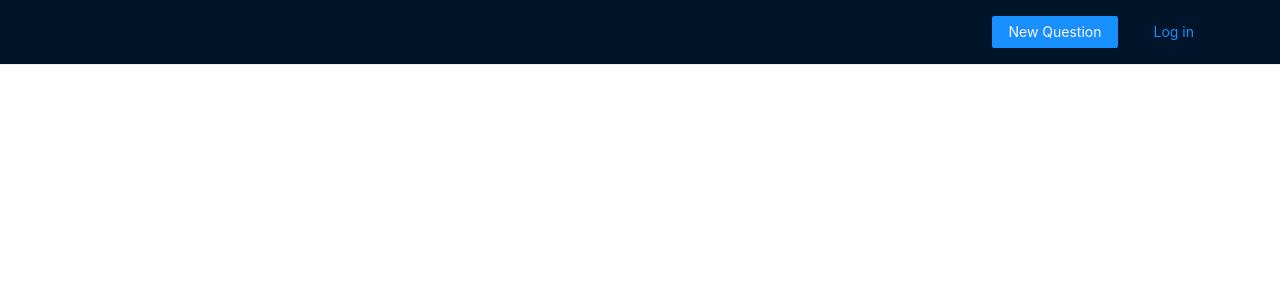
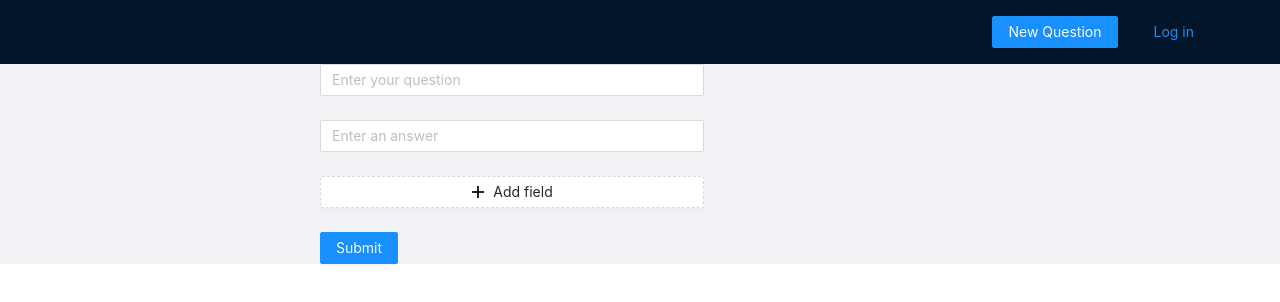
Before and after one commit to ririro93/chacha, a React (Create React App) app in the folder front/: page /create-question in a window 1280 px wide. Shown: the top 302 px of the page. Built offline with nearby package versions, Linux system fonts and the light colour scheme.

Commit message:
Feat: post question

```diff
--- a/front/public/index.html
+++ b/front/public/index.html
@@ -24,7 +24,6 @@
       work correctly both with client-side routing and a non-root public URL.
       Learn how to configure a non-root public URL by running `npm run build`.
     -->
-    <!-- Bootstrap CSS -->
     <title>React App</title>
   </head>
   <body>
--- a/front/src/App.js
+++ b/front/src/App.js
@@ -1,7 +1,7 @@
 import React from 'react';
 import { BrowserRouter as Router, Route } from 'react-router-dom';
 import MainPage from './pages/MainPage';
-import CreateQuestionPage from './pages/CreateQuestionPage';
+import CreateQuestionPage from 'pages/CreateQuestionPage';
 import Cookies from 'js-cookie';
 import axios from 'axios';
 import { AppContext } from 'AppContext';
--- a/front/src/components/Chart/Chart.js
+++ b/front/src/components/Chart/Chart.js
@@ -7,28 +7,29 @@ class MyChart extends React.Component {
         super(props);
         this.chart = null;
         this.canvasRef = React.createRef();
-
-
     }
 
-    /*
-    shouldComponentUpdate(nextProps) {
-        const nextQuestion = nextProps.question;
-        const { question } = this.props;
-        console.log(question, nextQuestion, this.chart);
-        if (question !== nextQuestion) return true;
-        return false;
-    }
-    */
-
     componentDidMount() {
+        console.log('mount');
         const { question } = this.props;
         if (question !== null && this.chart === null) {
             this.chart = this.createChart(question);
         }
     }
 
+    shouldComponentUpdate(nextProps) {
+        const nextQuestion = nextProps.question;
+        const { question } = this.props;
+        console.log(question.id !== nextQuestion.id);
+        if (question.id !== nextQuestion.id) {
+            return true;
+        }
+        return false;
+    }
+
+
     componentDidUpdate() {
+        console.log('update');
         const { question } = this.props;
         if (question === null) return;
         if (this.chart !== null) {
--- a/front/src/components/ChoiceList/ChoiceList.js
+++ b/front/src/components/ChoiceList/ChoiceList.js
@@ -4,22 +4,6 @@ import { Button, Checkbox, Space } from 'antd';
 import { AppContext } from 'AppContext';
 import axios from 'axios';
 import Cookies from 'js-cookie';
-
-
-class ChoiceItem extends React.Component {
-    render() {
-        const { content } = this.props;
-        return (
-            <div
-                style={{
-                    border: '1px solid gray'
-                }}>
-                { content }
-            </div>
-        )
-    }
-}
-
 
 class ChoiceList extends React.Component {
     state = {
--- a/front/src/pages/CreateQuestionPage.js
+++ /dev/null
@@ -1,71 +0,0 @@
-import React from 'react';
-import SignInModal from 'modals/SignInModal';
-import SignUpModal from 'modals/SignUpModal';
-import { AppContext } from 'AppContext';
-import { Layout, Button, Row, Col, Empty, Typography, Avatar, Space } from 'antd';
-import { UserOutlined } from '@ant-design/icons';
-import Form from 'antd/lib/form/Form';
-import { MinusCircleOutlined, PlusOutlined } from '@ant-design/icons';
-
-const { Text } = Typography;
-const { Header, Content } = Layout;
-
-class CreateQuestionPage extends React.Component {
-  constructor(props) {
-    super(props);
-  }
-
-
-  render() {
-    const { historpy } = this.props;
-    const { setIsSignInModalVisible, isSignInModalVisible, userEmail, userName, signOut } = this.context;
-    const isAuthenticated = userEmail !== null;
-
-
-    return (
-      <Layout>
-        <Header>
-            <Row width="100%" justify="end" align="middle">
-              <Col>
-                <Button type="primary"
-                  onClick={() => {
-                    if (isAuthenticated) {
-                      console.log('new question'); // Need to be implemented
-                    } else {
-                      setIsSignInModalVisible(true);
-                    }
-                  }}>New Question</Button>
-              </Col>
-              <Col style={{padding: "0 20px"}}>
-                { isAuthenticated ?
-                  <div>
-                    <Avatar icon={<UserOutlined />} />
-                    <Button type="link" onClick={signOut}>Log out</Button>
-                  </div>
-                  :
-                  <Button type="link" onClick={() => {
-                    setIsSignInModalVisible(true);
-                  }}>Log in</Button>
-                }
-              </Col>
-            </Row>
-        </Header>
-        <Content>
-          <Row align="center">
-            <Col span={12}>
-              <Form>
-
-              </Form>
-            </Col>
-          </Row>
-        </Content>
-        <SignInModal></SignInModal>
-        <SignUpModal></SignUpModal>
-      </Layout>
-    )
-  }
-}
-
-CreateQuestionPage.contextType = AppContext;
-
-export default CreateQuestionPage;
--- /dev/null
+++ b/front/src/pages/CreateQuestionPage/CreateQuestionPage.css
@@ -0,0 +1,16 @@
+.dynamic-delete-button {
+    position: relative;
+    margin: 0 8px;
+    color: #999;
+    font-size: 15px;
+    cursor: pointer;
+    transition: all 0.3s;
+}
+
+.dynamic-delete-button:hover {
+    color: #777;
+}
+.dynamic-delete-button[disabled] {
+    cursor: not-allowed;
+    opacity: 0.5;
+}
--- /dev/null
+++ b/front/src/pages/CreateQuestionPage/CreateQuestionPage.js
@@ -0,0 +1,178 @@
+import React from 'react';
+import SignInModal from 'modals/SignInModal';
+import SignUpModal from 'modals/SignUpModal';
+import { AppContext } from 'AppContext';
+import { Layout, Button, Row, Col, Typography, Avatar, Form, Input, Space } from 'antd';
+import { UserOutlined } from '@ant-design/icons';
+import { MinusCircleOutlined, PlusOutlined } from '@ant-design/icons';
+import './CreateQuestionPage.css';
+import axios from 'axios';
+import Cookies from 'js-cookie';
+
+const { Text } = Typography;
+const { Header, Content } = Layout;
+
+class CreateQuestionPage extends React.Component {
+  constructor(props) {
+    super(props);
+
+    this.state = {
+      question: '',
+      choices: ['']
+    }
+  }
+
+  handleChange(content, type, index) {
+    if (type === 'question') {
+      this.setState({
+        question: content
+      });
+    } else {
+      const { choices } = this.state;
+      choices[index] = content;
+      this.setState({
+        choices: choices
+      });
+    }
+  }
+
+  addChoice() {
+    const { choices } = this.state;
+    choices.push('');
+    this.setState({
+      choices: choices
+    });
+  }
+
+  removeChoice(index) {
+    const { choices } = this.state;
+    choices.splice(index, 1);
+    this.setState({
+      choices: choices
+    });
+  }
+
+  submit() {
+    const { history } = this.props;
+    const { question, choices } = this.state;
+    const { userId } = this.context;
+    const csrftoken = Cookies.get('csrftoken');
+    console.log(userId, question, choices);
+    axios.post('api/questions/', {
+      author: userId,
+      content: question,
+      choices: choices
+    }, {
+      headers: {
+        'X-CSRFToken': csrftoken
+      }
+    }).then(res => {
+      console.log('Successfully posted question!');
+      history.push('/');
+    }).catch(res => {
+      console.log(res);
+    });
+  }
+
+  render() {
+    const { historpy } = this.props;
+    const { setIsSignInModalVisible, isSignInModalVisible, userEmail, userName, signOut } = this.context;
+    const isAuthenticated = userEmail !== null;
+
+
+    return (
+      <Layout>
+        <Header>
+            <Row width="100%" justify="end" align="middle">
+              <Col>
+                <Button type="primary"
+                  onClick={() => {
+                    if (isAuthenticated) {
+                      console.log('new question'); // Need to be implemented
+                    } else {
+                      setIsSignInModalVisible(true);
+                    }
+                  }}>New Question</Button>
+              </Col>
+              <Col style={{padding: "0 20px"}}>
+                { isAuthenticated ?
+                  <div>
+                    <Avatar icon={<UserOutlined />} />
+                    <Button type="link" onClick={signOut}>Log out</Button>
+                  </div>
+                  :
+                  <Button type="link" onClick={() => {
+                    setIsSignInModalVisible(true);
+                  }}>Log in</Button>
+                }
+              </Col>
+            </Row>
+        </Header>
+        <Content>
+          <Row align="center">
+            <Col span={12}>
+            <Form
+              labelCol={{ span: 4}}
+              >
+                  <Form.Item >
+                    <Input placeholder="Enter your question" style={{width: '60%'}} onChange={e => this.handleChange(e.target.value, 'question')}></Input>
+                  </Form.Item>
+                  <Form.Item>
+                    <Input placeholder="Enter an answer" style={{width: '60%'}} onChange={e => this.handleChange(e.target.value, 'choice', 0)}></Input>
+                  </Form.Item>
+
+                  <Form.List
+                    name="names"
+                  >
+                    {(fields, { add, remove }, { errors }) => (
+                      <>
+                        {fields.map((field, index) => (
+                          <Form.Item
+                            required={false}
+                            key={field.key}
+
+                          >
+                            <Input placeholder="Enter an answer" style={{ width: '60%' }} onChange={e => this.handleChange(e.target.value, 'choice', index+1)}/>
+                            {fields.length > 0 ? (
+                              <MinusCircleOutlined
+                                className="dynamic-delete-button"
+                                onClick={() => {
+                                  remove(field.name);
+                                  this.removeChoice(index+1);
+                                }}
+                              />
+                            ) : null}
+                          </Form.Item>
+                        ))}
+                        <Form.Item>
+                          <Button
+                            type="dashed"
+                            onClick={() => {
+                              add();
+                              this.addChoice();
+                            }}
+                            style={{ width: '60%' }}
+                            icon={<PlusOutlined />}
+                          >
+                            Add field
+                          </Button>
+                          <Form.ErrorList errors={errors} />
+                        </Form.Item>
+                      </>
+                    )}
+                </Form.List>
+                <Button type="primary" onClick={() => this.submit()}>Submit</Button>
+            </Form>
+            </Col>
+          </Row>
+        </Content>
+        <SignInModal></SignInModal>
+        <SignUpModal></SignUpModal>
+      </Layout>
+    )
+  }
+}
+
+CreateQuestionPage.contextType = AppContext;
+
+export default CreateQuestionPage;
--- /dev/null
+++ b/front/src/pages/CreateQuestionPage/index.js
@@ -0,0 +1,3 @@
+import CreateQuestionPage from './CreateQuestionPage';
+
+export default CreateQuestionPage;
```
